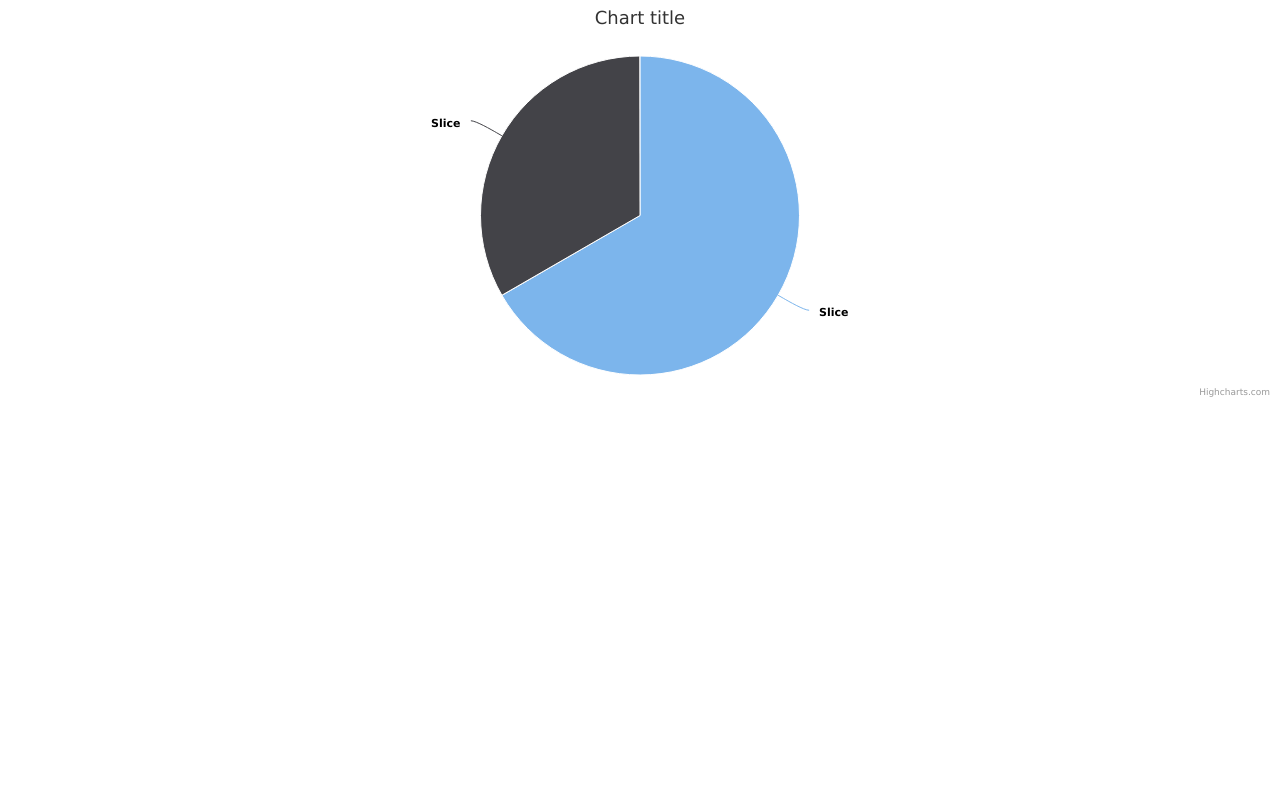
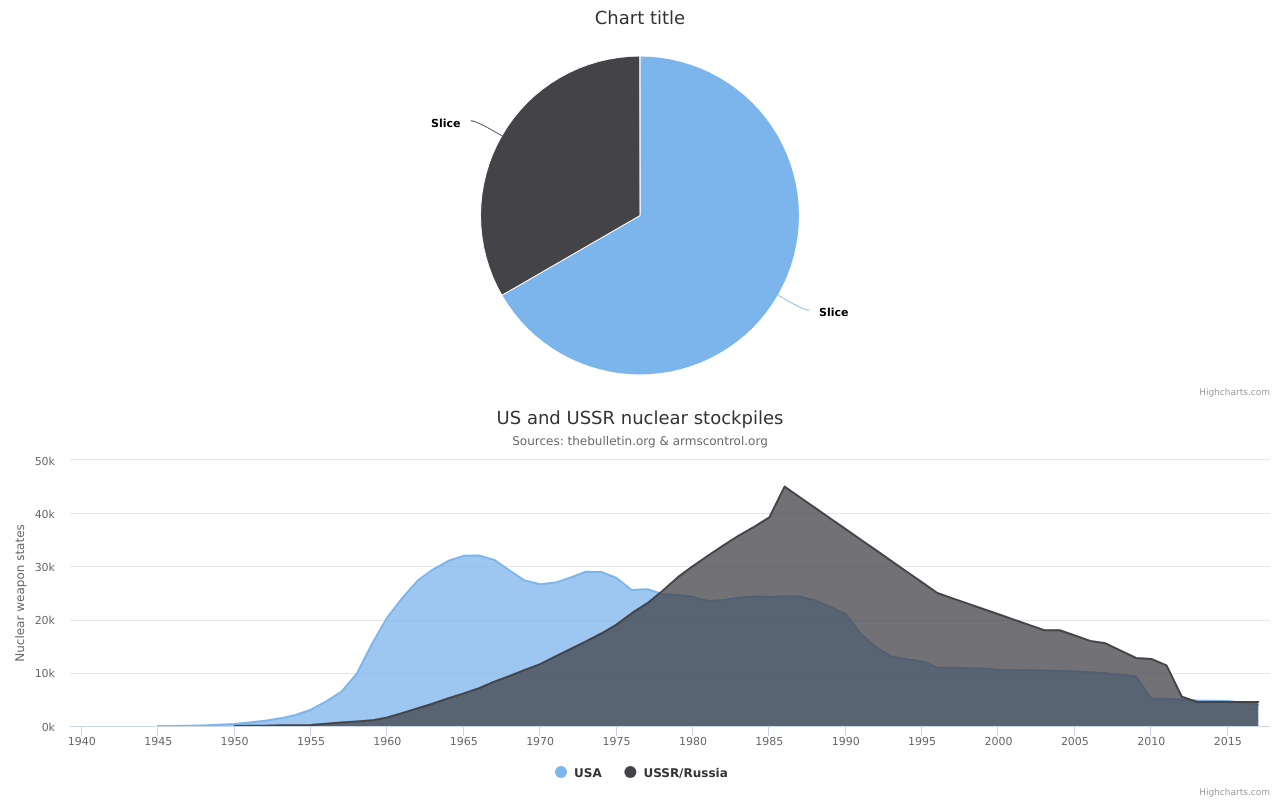
Before and after one commit to GRTO/react-chart, a React (Create React App) app: page / in a window 1280 px wide. Shown: the part 400-1200 px from the top of the page. Before the commit the page ends 800 px from the top, so only its background shows below. Built offline with nearby package versions, Linux system fonts and the light colour scheme.

Commit message:
Adding Area Chart

```diff
--- /dev/null
+++ b/src/components/charts/AreaChart.tsx
@@ -0,0 +1,240 @@
+import React, { Component } from 'react';
+import Highcharts from 'highcharts/highstock';
+import HighchartsReact from 'highcharts-react-official';
+
+const options: Highcharts.Options = {
+  accessibility: {
+    description:
+      'Image description: An area chart compares the nuclear stockpiles of the USA and the USSR/Russia between 1945 and 2017. The number of nuclear weapons is plotted on the Y-axis and the years on the X-axis. The chart is interactive, and the year-on-year stockpile levels can be traced for each country. The US has a stockpile of 6 nuclear weapons at the dawn of the nuclear age in 1945. This number has gradually increased to 369 by 1950 when the USSR enters the arms race with 6 weapons. At this point, the US starts to rapidly build its stockpile culminating in 32,040 warheads by 1966 compared to the USSR’s 7,089. From this peak in 1966, the US stockpile gradually decreases as the USSR’s stockpile expands. By 1978 the USSR has closed the nuclear gap at 25,393. The USSR stockpile continues to grow until it reaches a peak of 45,000 in 1986 compared to the US arsenal of 24,401. From 1986, the nuclear stockpiles of both countries start to fall. By 2000, the numbers have fallen to 10,577 and 21,000 for the US and Russia, respectively. The decreases continue until 2017 at which point the US holds 4,018 weapons compared to Russia’s 4,500.',
+  },
+  title: {
+    text: 'US and USSR nuclear stockpiles',
+  },
+  subtitle: {
+    text:
+      'Sources: <a href="https://thebulletin.org/2006/july/global-nuclear-stockpiles-1945-2006">' +
+      'thebulletin.org</a> &amp; <a href="https://www.armscontrol.org/factsheets/Nuclearweaponswhohaswhat">' +
+      'armscontrol.org</a>',
+  },
+  xAxis: {
+    allowDecimals: false,
+    labels: {
+      formatter: function() {
+        return String(this.value); // clean, unformatted number for year
+      },
+    },
+    accessibility: {
+      rangeDescription: 'Range: 1940 to 2017.',
+    },
+  },
+  yAxis: {
+    title: {
+      text: 'Nuclear weapon states',
+    },
+    labels: {
+      formatter: function() {
+        return this.value / 1000 + 'k';
+      },
+    },
+  },
+  tooltip: {
+    pointFormat:
+      '{series.name} had stockpiled <b>{point.y:,.0f}</b><br/>warheads in {point.x}',
+  },
+  plotOptions: {
+    area: {
+      pointStart: 1940,
+      marker: {
+        enabled: false,
+        symbol: 'circle',
+        radius: 2,
+        states: {
+          hover: {
+            enabled: true,
+          },
+        },
+      },
+    },
+  },
+  series: [
+    {
+      type: 'area',
+      name: 'USA',
+      data: [
+        null,
+        null,
+        null,
+        null,
+        null,
+        6,
+        11,
+        32,
+        110,
+        235,
+        369,
+        640,
+        1005,
+        1436,
+        2063,
+        3057,
+        4618,
+        6444,
+        9822,
+        15468,
+        20434,
+        24126,
+        27387,
+        29459,
+        31056,
+        31982,
+        32040,
+        31233,
+        29224,
+        27342,
+        26662,
+        26956,
+        27912,
+        28999,
+        28965,
+        27826,
+        25579,
+        25722,
+        24826,
+        24605,
+        24304,
+        23464,
+        23708,
+        24099,
+        24357,
+        24237,
+        24401,
+        24344,
+        23586,
+        22380,
+        21004,
+        17287,
+        14747,
+        13076,
+        12555,
+        12144,
+        11009,
+        10950,
+        10871,
+        10824,
+        10577,
+        10527,
+        10475,
+        10421,
+        10358,
+        10295,
+        10104,
+        9914,
+        9620,
+        9326,
+        5113,
+        5113,
+        4954,
+        4804,
+        4761,
+        4717,
+        4368,
+        4018,
+      ],
+    },
+    {
+      type: 'area',
+      name: 'USSR/Russia',
+      data: [
+        null,
+        null,
+        null,
+        null,
+        null,
+        null,
+        null,
+        null,
+        null,
+        null,
+        5,
+        25,
+        50,
+        120,
+        150,
+        200,
+        426,
+        660,
+        869,
+        1060,
+        1605,
+        2471,
+        3322,
+        4238,
+        5221,
+        6129,
+        7089,
+        8339,
+        9399,
+        10538,
+        11643,
+        13092,
+        14478,
+        15915,
+        17385,
+        19055,
+        21205,
+        23044,
+        25393,
+        27935,
+        30062,
+        32049,
+        33952,
+        35804,
+        37431,
+        39197,
+        45000,
+        43000,
+        41000,
+        39000,
+        37000,
+        35000,
+        33000,
+        31000,
+        29000,
+        27000,
+        25000,
+        24000,
+        23000,
+        22000,
+        21000,
+        20000,
+        19000,
+        18000,
+        18000,
+        17000,
+        16000,
+        15537,
+        14162,
+        12787,
+        12600,
+        11400,
+        5500,
+        4512,
+        4502,
+        4502,
+        4500,
+        4500,
+      ],
+    },
+  ],
+};
+
+class AreaChart extends Component {
+  render() {
+    return (
+      <div className="line-series">
+        <HighchartsReact highcharts={Highcharts} options={options} />
+      </div>
+    );
+  }
+}
+export default AreaChart;
--- a/src/components/charts/PieChart.tsx
+++ b/src/components/charts/PieChart.tsx
@@ -1,6 +1,6 @@
 import React, { Component } from 'react';
 import Highcharts from 'highcharts/highstock';
-import PieChart from 'highcharts-react-official';
+import HighchartsReact from 'highcharts-react-official';
 
 const options: Highcharts.Options = {
   series: [
@@ -18,13 +18,13 @@
   ],
 };
 
-class LineChart extends Component {
+class PieChart extends Component {
   render() {
     return (
       <div className="line-series">
-        <PieChart highcharts={Highcharts} options={options} />
+        <HighchartsReact highcharts={Highcharts} options={options} />
       </div>
     );
   }
 }
-export default LineChart;
+export default PieChart;
--- a/src/components/home.tsx
+++ b/src/components/home.tsx
@@ -1,6 +1,7 @@
-import React, { Component } from 'react'
+import React, { Component } from 'react';
 import LineChart from './charts/LineChart';
 import PieChart from './charts/PieChart';
+import AreaChart from './charts/AreaChart';
 
 export default class Home extends Component {
   render() {
@@ -9,6 +10,8 @@
         <LineChart />
 
         <PieChart />
+
+        <AreaChart />
       </div>
     );
   }
```
Also changed, not shown: 1 other file (tests, documents, lock files or other folders). Lines whose indentation alone changed are shown as unchanged.
